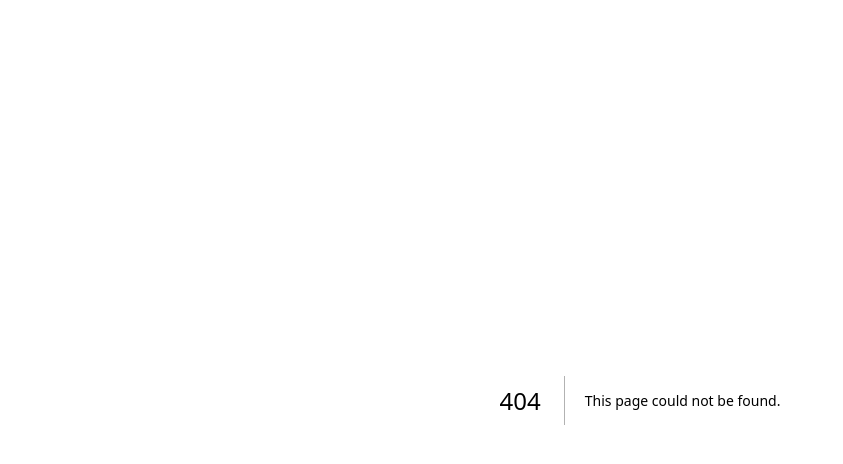
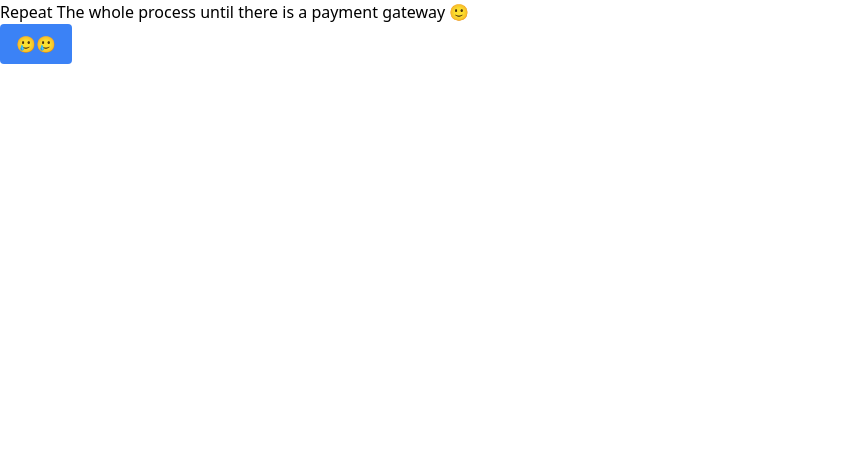
Before and after one commit to rajatm17/next-tailwind-azkban, a Next.js app: page /soon in a window 1280 px wide. Before the commit this address had no page. Shown: the top 464 px of the page, without its empty margins (0-843 px from the left). Built offline with nearby package versions, Linux system fonts and the light colour scheme.

Commit message:
some changes

```diff
--- a/pages/placeorder.js
+++ b/pages/placeorder.js
@@ -1,13 +1,13 @@
-import axios from 'axios';
+// import axios from 'axios';
 import Image from 'next/image';
 import Link from 'next/link';
 import { useRouter } from 'next/router';
 import Cookies from 'js-cookie';
 import React, { useContext, useEffect, useState } from 'react';
-import { toast } from 'react-toastify';
+// import { toast } from 'react-toastify';
 import CheckoutWizard from '../components/CheckoutWizard';
 import Layout from '../components/Layout';
-import { getError } from '../utils/error';
+// import { getError } from '../utils/error';
 import { Store } from '../utils/Store';
 
 export default function PlaceOrderScreen() {
@@ -37,15 +37,15 @@ export default function PlaceOrderScreen() {
   const placeOrderHandler = async () => {
     try {
       setLoading(true);
-      const { data } = await axios.post('/api/orders', {
-        orderItems: cartItems,
-        shippingAddress,
-        paymentMethod,
-        itemsPrice,
-        shippingPrice,
-        taxPrice,
-        totalPrice,
-      });
+      // const { data } = await axios.post('/api/orders', {
+      //   orderItems: cartItems,
+      //   shippingAddress,
+      //   paymentMethod,
+      //   itemsPrice,
+      //   shippingPrice,
+      //   taxPrice,
+      //   totalPrice,
+      // });
       setLoading(false);
       dispatch({ type: 'CART_CLEAR_ITEMS' });
       Cookies.set(
@@ -55,10 +55,11 @@ export default function PlaceOrderScreen() {
           cartItems: [],
         })
       );
-      router.push(`/order/${data._id}`);
+      router.push(`/soon`);
     } catch (err) {
-      setLoading(false);
-      toast.error(getError(err));
+      router.push(`/soon`);
+      // setLoading(false);
+      // toast.error(getError(err));
     }
   };
 
@@ -199,3 +200,5 @@ export default function PlaceOrderScreen() {
 }
 
 PlaceOrderScreen.auth = true;
+
+// /order/${data.user}
--- /dev/null
+++ b/pages/soon.js
@@ -0,0 +1,19 @@
+import { router } from 'next/router';
+import React from 'react';
+
+export default function soon() {
+  const handleClick = () => {
+    router.push('/');
+  };
+  return (
+    <div>
+      <h1>Repeat The whole process until there is a payment gateway 🙂</h1>
+      <button
+        onClick={handleClick}
+        className="bg-blue-500 hover:bg-blue-700 text-white font-bold py-2 px-4 rounded"
+      >
+        🥲🥲
+      </button>
+    </div>
+  );
+}
```
